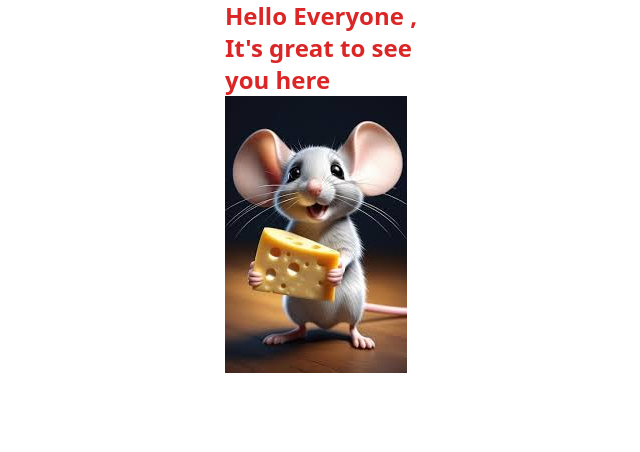
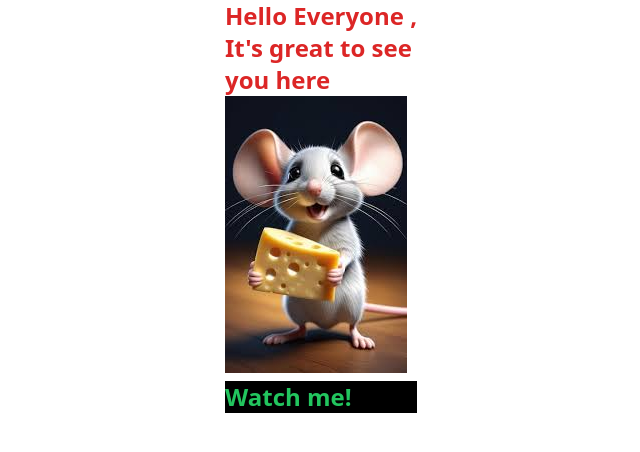
Before and after one commit to edine-noella/gymGateClone, a website built with Vite: page index.html in a window 1280 px wide. Shown: the whole page, without its empty margins (319-959 px from the left). Built offline with nearby package versions, Linux system fonts and the light colour scheme.

Commit message:
added some changes

```diff
--- a/index.html
+++ b/index.html
@@ -11,6 +11,7 @@
       <div class=" w-48 mx-auto text-red-600 font-bold text-2xl">
       <p >Hello Everyone , It's great to see you here</p>
       <img src="./public/trying.jfif" alt="Vite Logo" />
+      <p class="font-bold text-green-500 bg-black mt-2">Watch me!</p>
     </div>
 
   </body>
```
